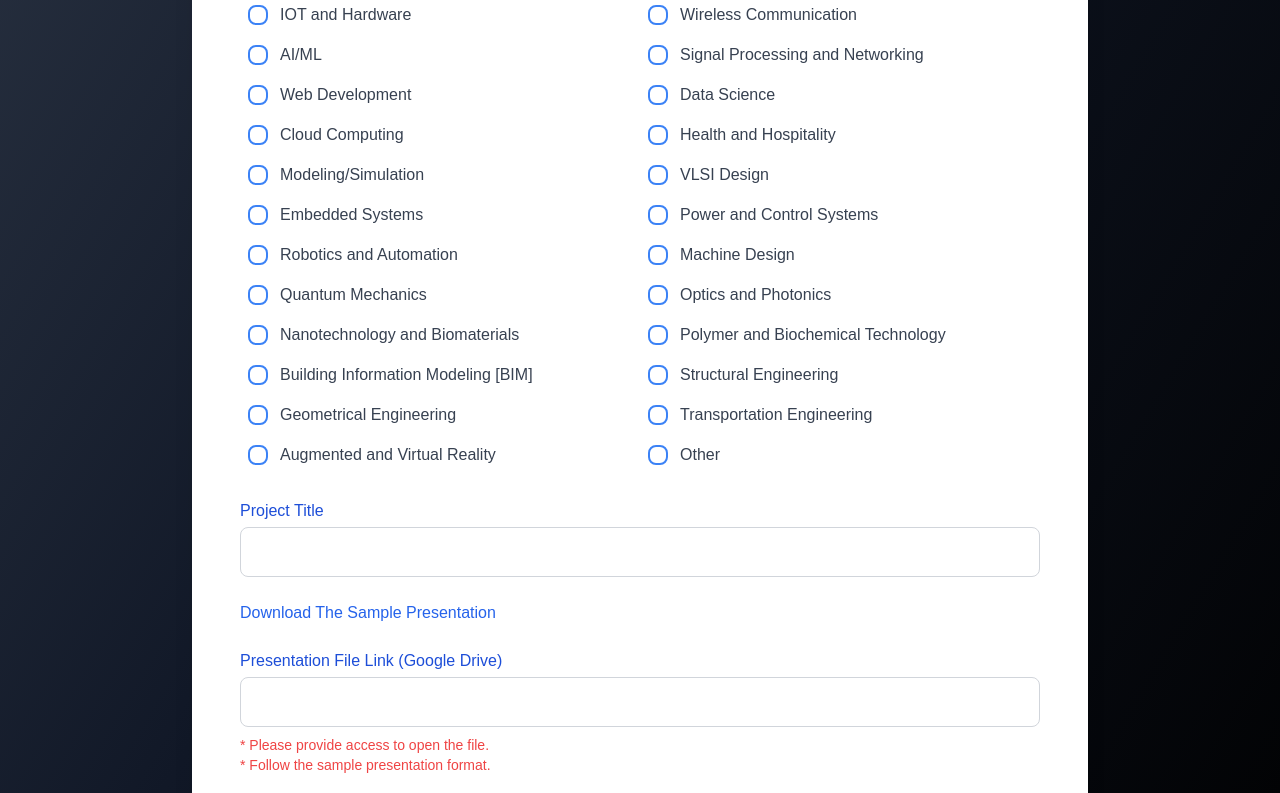
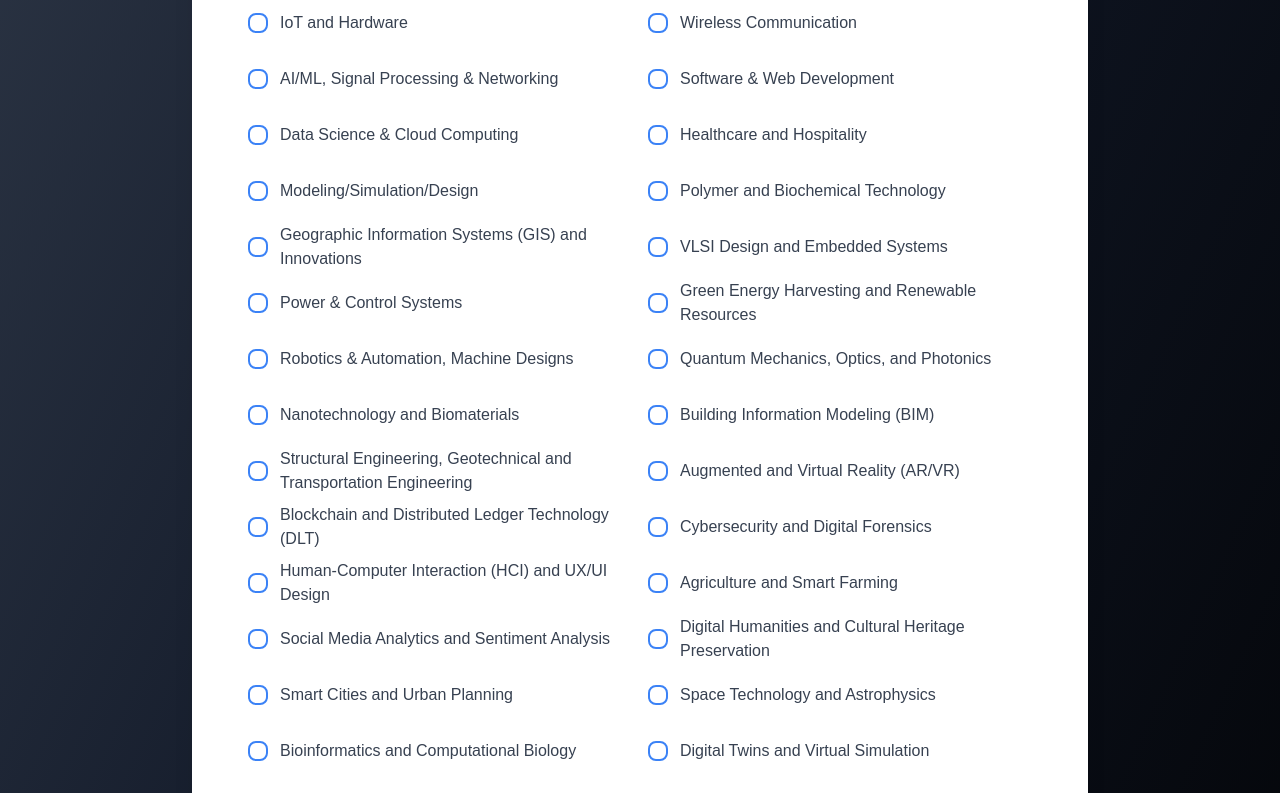
Before and after one commit to ARYAN-PURI/E-Crescendo, a Next.js app: page /registrationForm in a window 1280 px wide. Shown: the part 1080-1873 px from the top of the page. Built offline with nearby package versions, Linux system fonts and the light colour scheme; a web font is replaced by a local one.

Commit message:
Guidelines Updated

```diff
--- a/src/app/components/NavBar.tsx
+++ b/src/app/components/NavBar.tsx
@@ -12,10 +12,10 @@ const NavBar: React.FC = () => {
     <nav className="w-full fixed top-0 z-50 shadow-lg backdrop-blur-md transition-all duration-300 ease-in-out">
       <div className="max-w-7xl mx-auto px-4 sm:px-6 lg:px-8">
         <div className="flex justify-between items-center py-4">
-          <div className="text-2xl font-bold text-indigo-400 flex items-center">
+          <a href='./guidelines/E-CrescendoBrochure.pdf' download="E-Crescendo ecell-nith 2024 Brochure" className="text-2xl font-bold text-indigo-400 flex items-center">
             <Image src="/logo.png" alt="Logo" width={45} height={45} />
             <span className="ml-2">E-Crescendo</span>
-          </div>
+          </a>
           <div className="hidden xl:flex space-x-8">
             {/* Original href links from the previous navbar */}
             <a href="/#home" className="text-white text-xl font-Poppins hover:text-indigo-400 transition transform hover:scale-110">
--- a/src/app/registrationForm/page.tsx
+++ b/src/app/registrationForm/page.tsx
@@ -245,32 +245,47 @@ export default function RegistrationForm() {
                 </label>
                 <div className="grid md:grid-cols-2 gap-4 px-2 py-2">
                   {[
-                    "IOT and Hardware",
+                    "IoT and Hardware",
                     "Wireless Communication",
-                    "AI/ML",
-                    "Signal Processing and Networking",
-                    "Web Development",
-                    "Data Science",
-                    "Cloud Computing",
-                    "Health and Hospitality",
-                    "Modeling/Simulation",
-                    "VLSI Design",
-                    "Embedded Systems",
-                    "Power and Control Systems",
-                    "Robotics and Automation",
-                    "Machine Design",
-                    "Quantum Mechanics",
-                    "Optics and Photonics",
+                    "AI/ML, Signal Processing & Networking",
+                    "Software & Web Development",
+                    "Data Science & Cloud Computing",
+                    "Healthcare and Hospitality",
+                    "Modeling/Simulation/Design",
+                    "Polymer and Biochemical Technology",
+                    "Geographic Information Systems (GIS) and Innovations",
+                    "VLSI Design and Embedded Systems",
+                    "Power & Control Systems",
+                    "Green Energy Harvesting and Renewable Resources",
+                    "Robotics & Automation, Machine Designs",
+                    "Quantum Mechanics, Optics, and Photonics",
                     "Nanotechnology and Biomaterials",
-                    "Polymer and Biochemical Technology",
-                    "Building Information Modeling [BIM]",
-                    "Structural Engineering",
-                    "Geometrical Engineering",
-                    "Transportation Engineering",
-                    "Augmented and Virtual Reality",
+                    "Building Information Modeling (BIM)",
+                    "Structural Engineering, Geotechnical and Transportation Engineering",
+                    "Augmented and Virtual Reality (AR/VR)",
+                    "Blockchain and Distributed Ledger Technology (DLT)",
+                    "Cybersecurity and Digital Forensics",
+                    "Human-Computer Interaction (HCI) and UX/UI Design",
+                    "Agriculture and Smart Farming",
+                    "Social Media Analytics and Sentiment Analysis",
+                    "Digital Humanities and Cultural Heritage Preservation",
+                    "Smart Cities and Urban Planning",
+                    "Space Technology and Astrophysics",
+                    "Bioinformatics and Computational Biology",
+                    "Digital Twins and Virtual Simulation",
+                    "Material Science and Advanced Composites",
+                    "Hydrology and Environmental Engineering",
+                    "Acoustic Engineering and Sound Design",
+                    "3D Printing and Additive Manufacturing",
+                    "Supply Chain and Logistics Optimization",
+                    "Natural Language Processing (NLP) and Linguistics",
+                    "Meteorology and Climate Science",
+                    "Food Science and Technology",
+                    "Cognitive Computing and Neuromorphic Engineering",
+                    "Telemedicine and Remote Patient Monitoring",
                     "Other"
                   ].map((domain) => (
-                    <div key={domain} className="flex items-center group h-6">
+                    <div key={domain} className="flex items-center group h-6 my-2">
                       <input
                         type="checkbox"
                         id={domain}
--- a/src/app/updateRegistrationForm/page.tsx
+++ b/src/app/updateRegistrationForm/page.tsx
@@ -283,32 +283,47 @@ function Child() {
                                             </label>
                                             <div className="grid md:grid-cols-2 gap-4 px-2 py-2">
                                                 {[
-                                                    "IOT and Hardware",
+                                                    "IoT and Hardware",
                                                     "Wireless Communication",
-                                                    "AI/ML",
-                                                    "Signal Processing and Networking",
-                                                    "Web Development",
-                                                    "Data Science",
-                                                    "Cloud Computing",
-                                                    "Health and Hospitality",
-                                                    "Modeling/Simulation",
-                                                    "VLSI Design",
-                                                    "Embedded Systems",
-                                                    "Power and Control Systems",
-                                                    "Robotics and Automation",
-                                                    "Machine Design",
-                                                    "Quantum Mechanics",
-                                                    "Optics and Photonics",
+                                                    "AI/ML, Signal Processing & Networking",
+                                                    "Software & Web Development",
+                                                    "Data Science & Cloud Computing",
+                                                    "Healthcare and Hospitality",
+                                                    "Modeling/Simulation/Design",
+                                                    "Polymer and Biochemical Technology",
+                                                    "Geographic Information Systems (GIS) and Innovations",
+                                                    "VLSI Design and Embedded Systems",
+                                                    "Power & Control Systems",
+                                                    "Green Energy Harvesting and Renewable Resources",
+                                                    "Robotics & Automation, Machine Designs",
+                                                    "Quantum Mechanics, Optics, and Photonics",
                                                     "Nanotechnology and Biomaterials",
-                                                    "Polymer and Biochemical Technology",
-                                                    "Building Information Modeling [BIM]",
-                                                    "Structural Engineering",
-                                                    "Geometrical Engineering",
-                                                    "Transportation Engineering",
-                                                    "Augmented and Virtual Reality",
+                                                    "Building Information Modeling (BIM)",
+                                                    "Structural Engineering, Geotechnical and Transportation Engineering",
+                                                    "Augmented and Virtual Reality (AR/VR)",
+                                                    "Blockchain and Distributed Ledger Technology (DLT)",
+                                                    "Cybersecurity and Digital Forensics",
+                                                    "Human-Computer Interaction (HCI) and UX/UI Design",
+                                                    "Agriculture and Smart Farming",
+                                                    "Social Media Analytics and Sentiment Analysis",
+                                                    "Digital Humanities and Cultural Heritage Preservation",
+                                                    "Smart Cities and Urban Planning",
+                                                    "Space Technology and Astrophysics",
+                                                    "Bioinformatics and Computational Biology",
+                                                    "Digital Twins and Virtual Simulation",
+                                                    "Material Science and Advanced Composites",
+                                                    "Hydrology and Environmental Engineering",
+                                                    "Acoustic Engineering and Sound Design",
+                                                    "3D Printing and Additive Manufacturing",
+                                                    "Supply Chain and Logistics Optimization",
+                                                    "Natural Language Processing (NLP) and Linguistics",
+                                                    "Meteorology and Climate Science",
+                                                    "Food Science and Technology",
+                                                    "Cognitive Computing and Neuromorphic Engineering",
+                                                    "Telemedicine and Remote Patient Monitoring",
                                                     "Other"
                                                 ].map((domain) => (
-                                                    <div key={domain} className="flex items-center group h-6">
+                                                    <div key={domain} className="flex items-center group h-6 my-2">
                                                         <input
                                                             type="checkbox"
                                                             id={domain}
```
Also changed, not shown: 2 other files (tests, documents, lock files or other folders).
